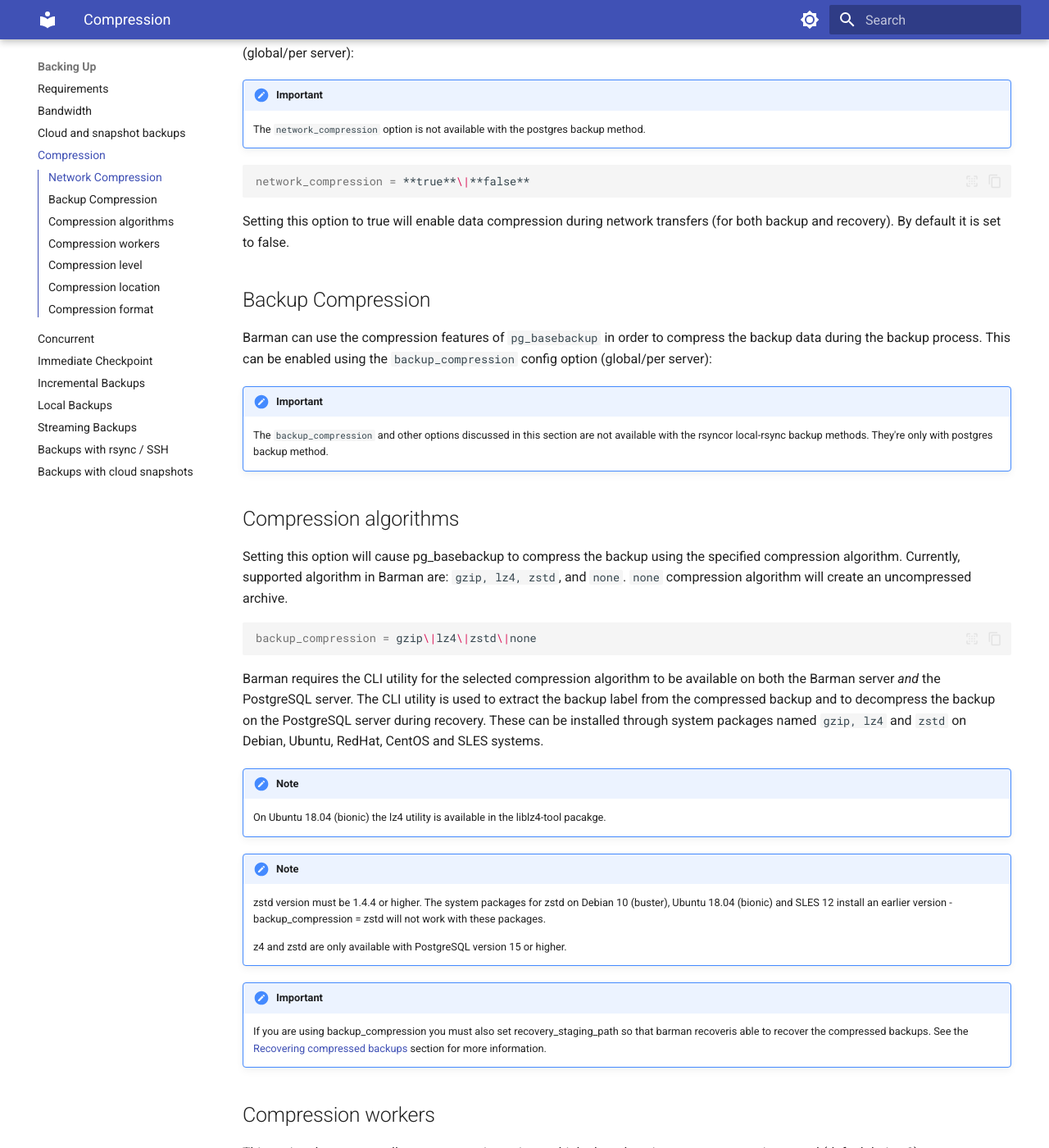
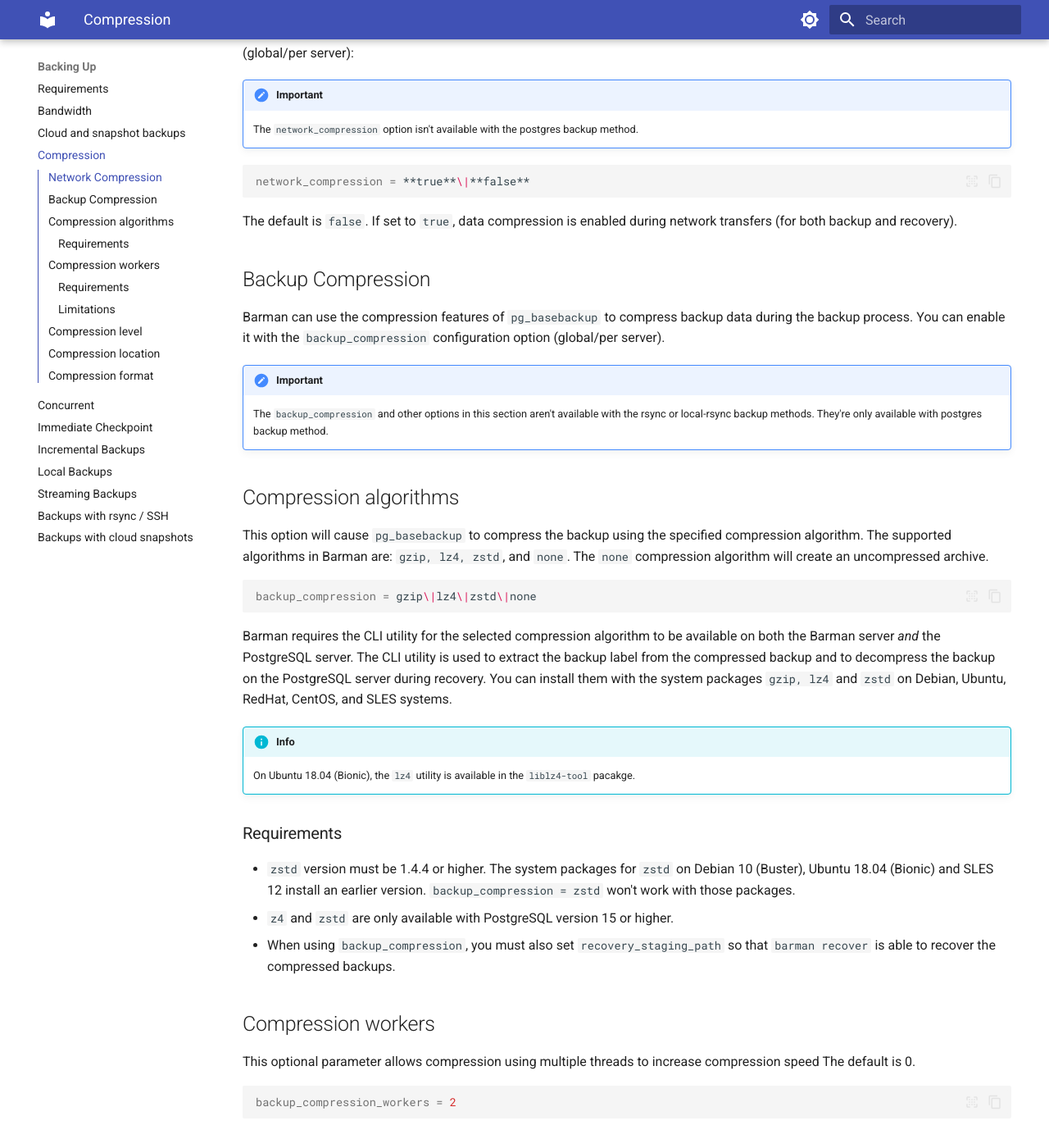
Before and after one commit to piano35-edb/barman-docs-rewrite, an MkDocs documentation site: the page built from docs/backing_up/compression.md, in a window 1280 px wide and 1400 px high, scrolled down 358 px. Shown: the whole window at 82% size. Built offline with MkDocs 1.6.1 and Material for MkDocs 9.7.7, drawn with Linux system fonts in a browser that asks for light colours; some of the changed text lies outside the part shown.

Commit message:
edits to compression

````diff
--- a/docs/backing_up/compression.md
+++ b/docs/backing_up/compression.md
@@ -5,80 +5,80 @@
 It is possible to reduce the size of transferred data using compression. It can be enabled using the network_compression option (global/per server):
 
 !!!IMPORTANT
-    The `network_compression` option is not available with the postgres backup method.
+    The `network_compression` option isn't available with the postgres backup method.
 ```bash
 network_compression = **true**\|**false**
 ```
-Setting this option to true will enable data compression during network transfers (for both backup and recovery). By default it is set to false.
+The default is `false`.  If set to `true`, data compression is enabled during network transfers (for both backup and recovery).
 
 ## Backup Compression
 
-Barman can use the compression features of `pg_basebackup` in order to compress the backup data during the backup process. This can be enabled using the `backup_compression` config option (global/per server):
+Barman can use the compression features of `pg_basebackup` to compress backup data during the backup process.  You can enable it with the `backup_compression` configuration option (global/per server).
 
 !!!IMPORTANT
-    The `backup_compression` and other options discussed in this section are not available with the rsyncor local-rsync backup methods. They're only with postgres backup method.
+    The `backup_compression` and other options in this section aren't available with the rsync or local-rsync backup methods. They're only available with postgres backup method.
 
 ## Compression algorithms
 
-Setting this option will cause pg_basebackup to compress the backup using the specified compression algorithm. Currently, supported algorithm in Barman are: `gzip, lz4, zstd`, and `none`. `none` compression algorithm will create an uncompressed archive.
+This option will cause `pg_basebackup` to compress the backup using the specified compression algorithm. The supported algorithms in Barman are: `gzip, lz4, zstd`, and `none`. The `none` compression algorithm will create an uncompressed archive.
 ```bash
 backup_compression = gzip\|lz4\|zstd\|none
 ```
-Barman requires the CLI utility for the selected compression algorithm to be available on both the Barman server *and* the PostgreSQL server. The CLI utility is used to extract the backup label from the compressed backup and to decompress the backup on the PostgreSQL server during recovery. These can be installed through system packages named `gzip, lz4` and `zstd` on Debian, Ubuntu, RedHat, CentOS and SLES systems.
+Barman requires the CLI utility for the selected compression algorithm to be available on both the Barman server *and* the PostgreSQL server. The CLI utility is used to extract the backup label from the compressed backup and to decompress the backup on the PostgreSQL server during recovery. You can install them with the system packages `gzip, lz4` and `zstd` on Debian, Ubuntu, RedHat, CentOS, and SLES systems.
 
-!!!Note
-    On Ubuntu 18.04 (bionic) the lz4 utility is available in the liblz4-tool pacakge.
+!!!info
+    On Ubuntu 18.04 (Bionic), the `lz4` utility is available in the `liblz4-tool` pacakge.
 
-!!!Note
-    zstd version must be 1.4.4 or higher. The system packages for zstd on Debian 10 (buster), Ubuntu 18.04 (bionic) and SLES 12 install an earlier version - backup_compression = zstd will not work with these packages.
+### Requirements
 
-    z4 and zstd are only available with PostgreSQL version 15 or higher.
-
-!!!IMPORTANT
-    If you are using backup_compression you must also set recovery_staging_path so that barman recoveris able to recover the compressed backups. See the [Recovering compressed backups](https://docs.pgbarman.org/release/3.10.0/#recovering-compressed-backups) section for more information.
+- `zstd` version must be 1.4.4 or higher. The system packages for `zstd` on Debian 10 (Buster), Ubuntu 18.04 (Bionic) and SLES 12 install an earlier version.  `backup_compression = zstd` won't work with those packages.
+- `z4` and `zstd` are only available with PostgreSQL version 15 or higher.
+- When using `backup_compression`, you must also set `recovery_staging_path` so that `barman recover` is able to recover the compressed backups.
 
 ## Compression workers
 
-This optional parameter allows compression using multiple threads to increase compression speed (default being 0).
+This optional parameter allows compression using multiple threads to increase compression speed The default is 0.
+
 ```bash
 backup_compression_workers = 2
 ```
-!!!Note
-    This option is only available with zstd compression.
+### Requirements
 
-!!!Note
-    zstd version must be 1.5.0 or higher. Or 1.4.4 or higher compiled with multithreading option.
+- The `zstd` version must be either:
+    - 1.5.0 or higher
+    - 1.4.4 or higher compiled with multithreading option
+
+### Limitations
+- The `backup_compression_workers` option is only available with `zstd` compression.
 
 ## Compression level
 
-The compression level can be specified using the backup_compression_level option. This should be set to an integer value supported by the compression algorithm specified in backup_compression. If not defined, compression algorithm default value will be used.
+The compression level can be specified using the `backup_compression_level` option. This should be set to an integer value supported by the compression algorithm specified in `backup_compression`. If undefined, the compression algorithm default value will be used.
 
-none compression only supports backup_compression_level=0.
+The `none` compression only supports `backup_compression_level=0`.
 
 !!!Note
     `backup_compression_level` available and default values depends on the compression algorithm used.
 
 !!!Note
-    On PostgreSQL version prior to 15, gzip support `backup_compression_level=0`. It results using the default compression level.
+    On PostgreSQL version prior to 15, gzip support `backup_compression_level=0` uses the default compression level.
 
 ## Compression location
 
-When using Barman with PostgreSQL version 15 or higher it is possible to specify for compression to happen on the server (i.e. PostgreSQL will compress the backup) or on the client (i.e. pg_basebackup will compress the backup). This can be achieved using the `backup_compression_location option`:
+When using Barman with PostgreSQL version 15 or higher, you can use the `backup_compression_location` option to specify if compression happens on the server (i.e. PostgreSQL will compress the backup) or on the client (i.e. `pg_basebackup` will compress the backup).
 
-!!!IMPORTANT
-    The `backup_compression_location` option is only available when running against PostgreSQL 15 or later.
 ```bash
 backup_compression_location = server\|client
 ```
-Using `backup_compression_location = server` should reduce the network bandwidth required by the backup at the cost of moving the compression work onto the PostgreSQL server.
+ Using `server` should reduce the network bandwidth required by the backup at the cost of moving the compression work onto the PostgreSQL server.
 
-When `backup_compression_location` is set to server then an additional option, `backup_compression_format`, can be set to plain in order to have `pg_basebackup `uncompress the data before writing it to disk:
+When `backup_compression_location` is set to `server`, an additional option, `backup_compression_format`, can be set to `plain` to have `pg_basebackup `uncompress the data before writing it to disk.
 
 ## Compression format
 ```bash
 backup_compression_format = plain\|tar
 ```
-If `backup_compression_format` is unset or has the value tar then the backup will be written to disk as compressed tarballs. A description of both the plain and tar formats can be found in the [pg_basebackup documentation](https://www.postgresql.org/docs/current/app-pgbasebackup.html).
+If `backup_compression_format` is unset or has the value `tar`, the backup will be written to disk as compressed tarballs. A description of both the plain and tar formats can be found in the [pg_basebackup documentation](https://www.postgresql.org/docs/current/app-pgbasebackup.html).
 
 !!!IMPORTANT
     Barman uses external tools to manage compressed backups. Depending on the `backup_compression` and `backup_compression_format`, you may need to install one or more tools on the Postgres server and the Barman server. The following table will help you choose according to your configuration.
````
